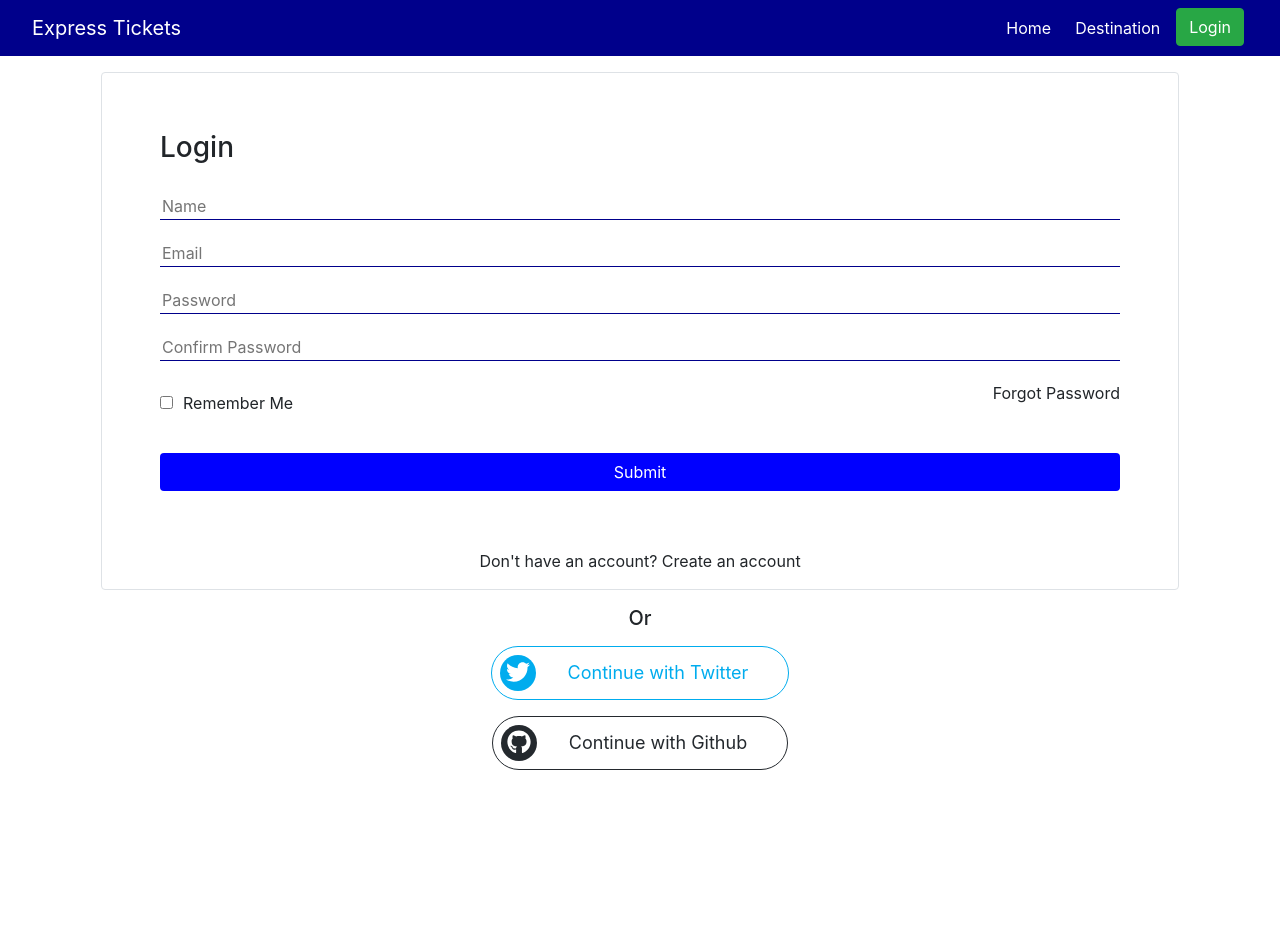
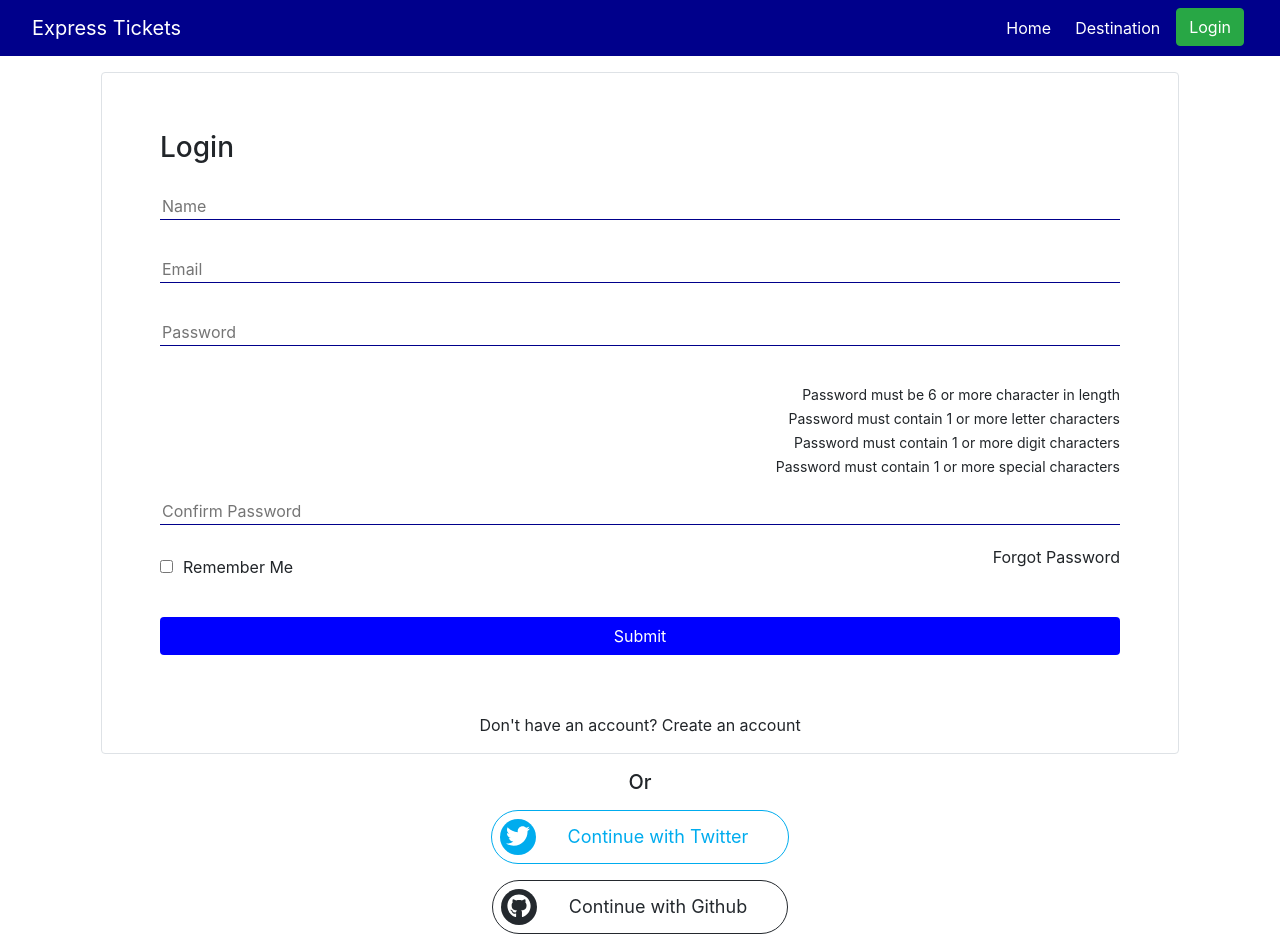
Before and after one commit to asif-ae/express-tickets, a React (Create React App) app: page /login in a window 1280 px wide. Before the commit the page ends 800 px from the top, so only its background shows below. Built offline with nearby package versions, Linux system fonts and the light colour scheme; no server answers.

Commit message:
added email registration

```diff
--- a/src/components/Home/Home.js
+++ b/src/components/Home/Home.js
@@ -1,4 +1,4 @@
-import React, { useState } from 'react';
+import React from 'react';
 import fakeData from '../../fakeData/fakeData.json';
 import Card from '../Card/Card';
 
--- a/src/components/LoginForm/LoginForm.js
+++ b/src/components/LoginForm/LoginForm.js
@@ -1,14 +1,122 @@
 import React from 'react';
+import { useState } from 'react';
+import firebase from "firebase/app";
+import "firebase/auth";
 
 const LoginForm = () => {
+  const [user, setUser] = useState({
+    isSignIn: false,
+    displayName: '',
+    email: '',
+    password: '',
+    error: ''
+  });
+  const {displayName, email, password} = user;
+  console.log(user);
+  let passwordValue;
+  let cPasswordValue;
+
+  const handleChange = (e) => {
+    const getValue = e.target.value;
+    const getName = e.target.name;
+    const getId = e.target.id;
+    const nameChecker = getId === "displayName";
+    const emailChecker = getId === "email";
+    const passwordChecker = getId === "password";
+    const cPasswordChecker = getId === "confirmPassword";
+    // const letterValidator = /^/;
+
+    let isFieldValid;
+
+    if (nameChecker) {
+      console.log(getValue);
+      isFieldValid = true;
+    }
+    if (emailChecker) {
+      const emailValidator = /\S+@\S+\.\S+/.test(getValue);
+      emailValidator && console.log(getValue);
+      isFieldValid = emailValidator;
+    }
+    if (passwordChecker || cPasswordChecker) {
+      const passwordValidator = /^(?=.*[0-9])(?=.*[!@#$%^&*])[a-zA-Z0-9!@#$%^&*]{6,16}$/.test(getValue);
+      passwordValidator && console.log(getValue);
+
+      if (passwordChecker) {
+        passwordValue = getValue;
+      }
+      if (cPasswordChecker) {
+        cPasswordValue = getValue;
+      }
+      let matchPassword = passwordValue === cPasswordValue;
+      console.log(cPasswordValue, passwordValue, matchPassword);
+      isFieldValid = passwordValidator && matchPassword;
+    }
+    if (isFieldValid) {
+      const newUserInfo = {...user};
+      newUserInfo[getName] = getValue;
+      setUser(newUserInfo);
+    }
+  }
+  const handleSubmit = (event) => {
+    if (displayName && email && password) {
+      firebase.auth().createUserWithEmailAndPassword(email, password)
+      .then((userCredential) => {
+        const newUserInfo = {...user};
+        newUserInfo.error = '';
+        setUser(newUserInfo);
+        // Signed in
+        const users = userCredential.user;
+        updateUserInfo(displayName);
+        console.log(users);
+      })
+      .catch((error) => {
+        const newUserInfo = {...user};
+        const errorMessage = error.message;
+        newUserInfo.error = errorMessage;
+        setUser(newUserInfo);
+        console.log(errorMessage);
+      });
+    }
+    event.preventDefault();
+  }
+
+  // Update User Name
+  const updateUserInfo = (userInfo) => {
+    const user = firebase.auth().currentUser;
+
+    user.updateProfile({
+      displayName: displayName
+    }).then(function() {
+      console.log('Username Update successfully')
+    }).catch(function(error) {
+      console.log(error)
+    });
+  }
   return (
     <div className="m-3 border rounded">
-      <form className="p-5">
+      <form className="p-5" onSubmit={handleSubmit}>
         <div className="div-input"><h3>Login</h3></div>
-        <div className="div-input"><input className="input" type="text" name="name" placeholder="Name"/></div>
-        <div className="div-input"><input className="input" type="text" name="email" placeholder="Email"/></div>
-        <div className="div-input"><input className="input" type="password" name="password" placeholder="Password"/></div>
-        <div className="div-input"><input className="input" type="password" name="confirmPassword" placeholder="Confirm Password"/></div>
+        <div className="div-input">
+          <input className="input" type="text" name="displayName" id="displayName" placeholder="Name" onChange={handleChange} required/>
+          <p>{displayName}</p>
+        </div>
+        <div className="div-input">
+          <input className="input" type="text" name="email" id="email" placeholder="Email" onChange={handleChange} required/>
+          <p>{email}</p>
+        </div>
+        <div className="div-input">
+          <input className="input" type="password" name="password" id="password" placeholder="Password" onChange={handleChange} required/>
+          <p>{password}</p>
+        </div>
+        <div className="text-right div-input">
+          <div className=""><small>Password must be 6 or more character in length</small></div>
+          <div><small>Password must contain 1 or more letter characters</small></div>
+          <div><small>Password must contain 1 or more digit characters</small></div>
+          <div><small>Password must contain 1 or more special characters</small></div>
+        </div>
+        <div className="div-input">
+          <input className="input" type="password" name="password" id="confirmPassword" placeholder="Confirm Password" onChange={handleChange} required/>
+        </div>
         <div className="div-input row">
           <div className="col-md-6">
             <input type="checkbox" name="remember" id="remember" className="form-checkbox"/>
```
